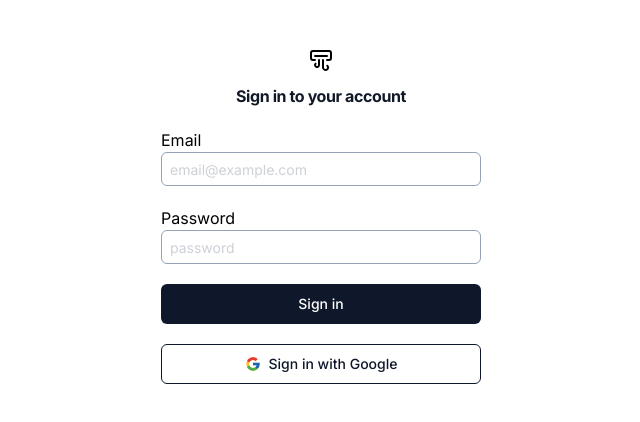
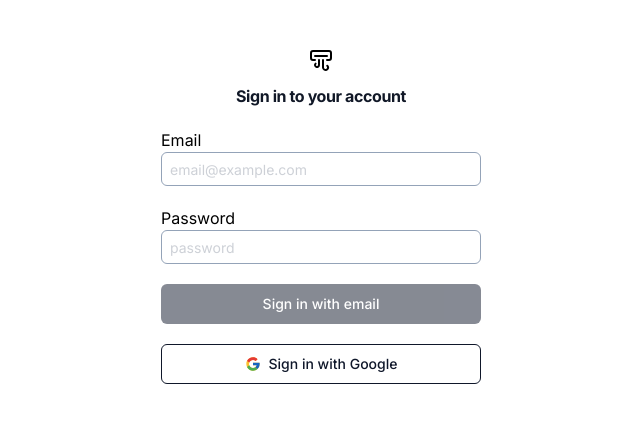
Before and after one commit to mathewbushuru/chatnet, a Next.js app: page /login in a window 1280 px wide. Shown: the top 422 px of the page, without its empty margins (319-959 px from the left). Built offline with nearby package versions, Linux system fonts and the light colour scheme.

Commit message:
get user's google session info

```diff
--- a/app/components/ui/Button.tsx
+++ b/app/components/ui/Button.tsx
@@ -30,6 +30,7 @@ export interface ButtonProps
   extends ButtonHTMLAttributes<HTMLButtonElement>,
     VariantProps<typeof buttonVariants> {
   isLoading?: boolean;
+  isDisabled?: boolean;
 }
 
 const Button: FC<ButtonProps> = ({
@@ -37,13 +38,14 @@ const Button: FC<ButtonProps> = ({
   children,
   variant,
   isLoading,
+  isDisabled,
   size,
   ...props
 }) => {
   return (
     <button
       {...props}
-      disabled={isLoading}
+      disabled={isLoading || isDisabled}
       className={cn(buttonVariants({ variant, size, className }))}
     >
       {isLoading ? <Loader2 className="mr-2 h-4 w-4 animate-spin" /> : null}
--- a/app/dashboard/page.tsx
+++ b/app/dashboard/page.tsx
@@ -1,11 +1,12 @@
-import { FC } from 'react'
+import { getServerSession } from "next-auth";
+import { authOptions } from "@lib/auth";
 
-interface DashboardPageProps {
+export default async function DashboardPage() {
+  const session = await getServerSession(authOptions);
 
+  return (
+    <div>
+      <pre>{JSON.stringify(session,null,4)}</pre>
+    </div>
+  );
 }
-
-const DashboardPage: FC<DashboardPageProps> = ({}) => {
-  return <>DashboardPage</>
-}
-
-export default DashboardPage
--- a/app/login/page.tsx
+++ b/app/login/page.tsx
@@ -56,8 +56,9 @@ const LoginPage: FC<LoginPageProps> = ({}) => {
             type="button"
             className="mx-auto w-full max-w-xs"
             onClick={loginWithGoogle}
+            isDisabled={true}
           >
-            Sign in
+            Sign in with email
           </Button>
 
           <Button
```
Also changed, not shown: 1 other file (tests, documents, lock files or other folders).
